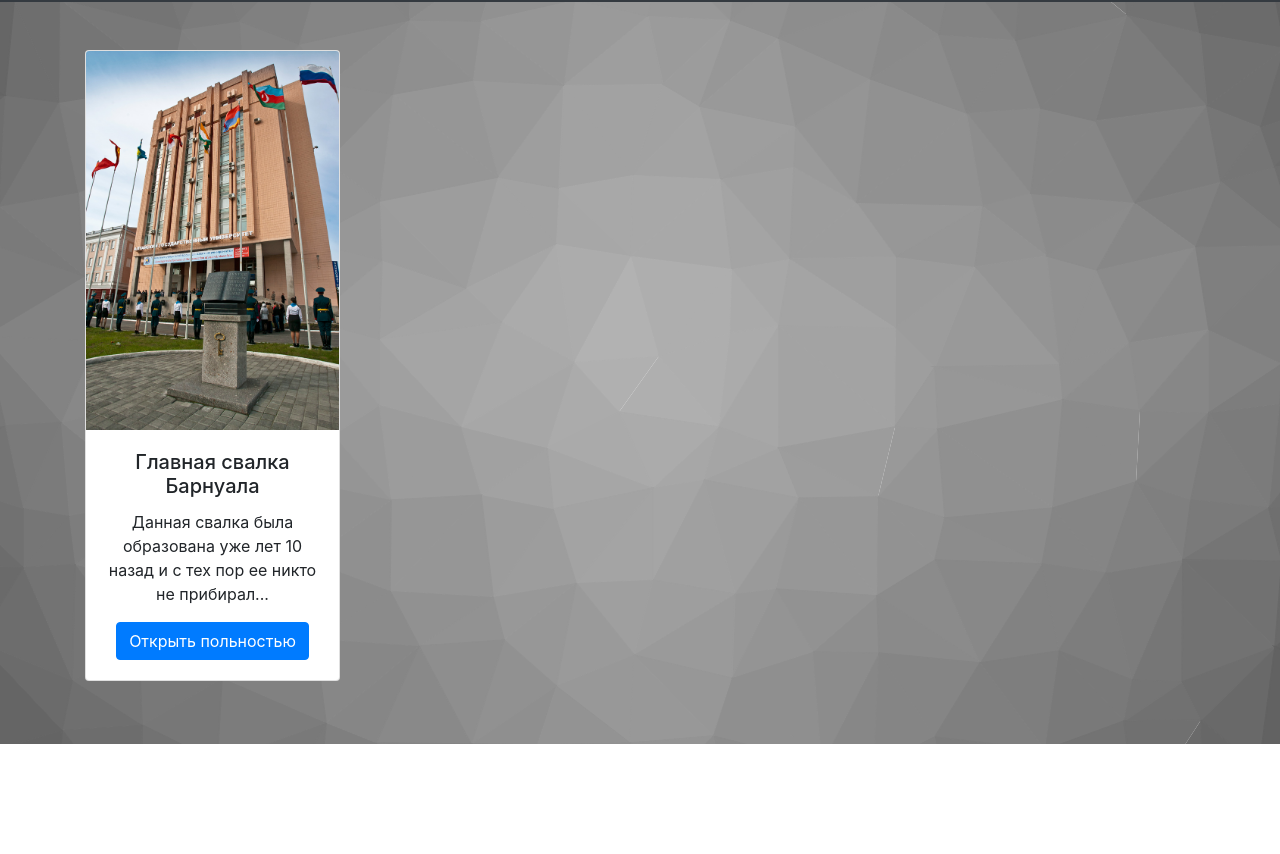
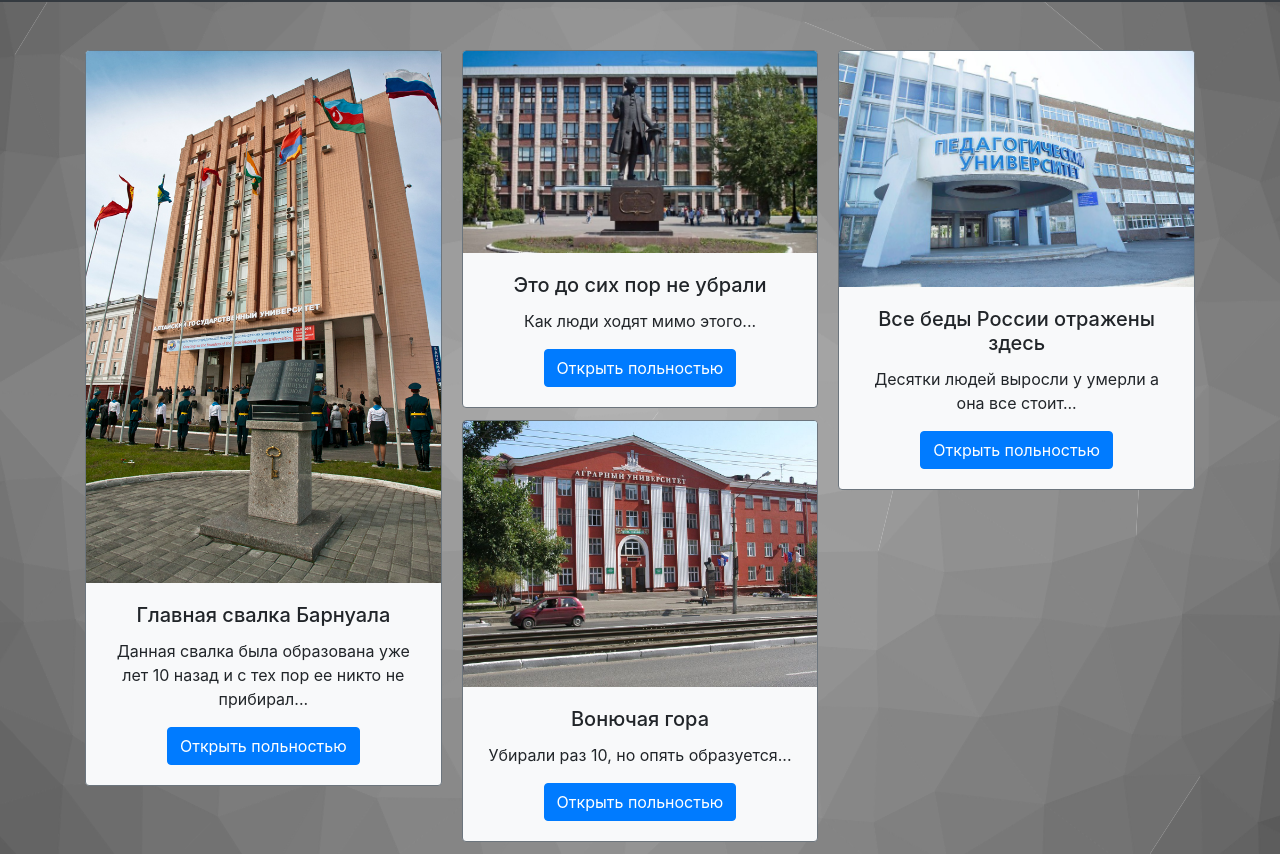
Before and after one commit to AZch/IllegalLandfillPortal, a plain HTML site: page index.html in a window 1280 px wide. Shown: the part 56-910 px from the top of the page. Before the commit the page ends 800 px from the top, so only its background shows below. Drawn offline with nearby package versions, Linux system fonts and the light colour scheme.

Commit message:
add adaptive content and 2 new page

```diff
--- a/index.html
+++ b/index.html
@@ -18,13 +18,6 @@
 		    background-image: url(images/background.png); /* Путь к фоновому изображению */
 		    background-attachment: fixed; /* Фиксируем фон веб-страницы */
 		    background-position: center center;
-		   }
-			.imgh {
-				min-height: 700px;
-			}
-
-			.maxih {
-				max-height: 400px;
 		   }
 
 		</style>
@@ -66,118 +59,47 @@
 				</div>
 		</nav>
 
-		<div>
+		<div class="container pt-5">
+			<div class="card-columns" style="display: inline-block">
 
-			<div class="container pt-5">
 
-				<div class="row ">
-					<div class="col-sm-3 ">
-						<div class="card  text-center mb-5 rounded">
+				<div class="card bg-light border-secondary text-center">
 					<img src="images/dump1.jpg" class="card-img-top " alt="images/dump1.jpg">
 					<div class="card-body ">
 						<h5 class="card-title">Главная свалка Барнуала</h5>
 						<p class="card-text">Данная свалка была образована уже лет 10 назад и с тех пор ее никто не прибирал...</p>
-								<a href="#" class="btn btn-primary center">Открыть польностью</a>
+						<a href="#" class="btn btn-primary ">Открыть польностью</a>
 					</div>
 				</div>
-					</div>
-
-<!--
-					<div class="col-sm-3 ">
-						<div class="card   mb-5 rounded">
-							<img src="images/dump2.jpg" class="card-img-top maxh" alt="images/dump1.jpg">
-							<div class="card-body maxh">
+				<div class="card bg-light border-secondary text-center">
+					<img src="images/dump2.jpg" class="card-img-top " alt="images/dump1.jpg">
+					<div class="card-body ">
 						<h5 class="card-title">Это до сих пор не убрали</h5>
 						<p class="card-text">Как люди ходят мимо этого...</p>
-								<a href="#" class="btn btn-primary center">Открыть польностью</a>
+						<a href="#" class="btn btn-primary ">Открыть польностью</a>
 					</div>
+				</div>
+				<div class="card bg-light border-secondary text-center">
+					<img src="images/dump3.jpg" class="card-img-top " alt="images/dump1.jpg">
+					<div class="card-body ">
+						<h5 class="card-title">Вонючая гора</h5>
+						<p class="card-text">Убирали раз 10, но опять образуется...</p>
+						<a href="#" class="btn btn-primary ">Открыть польностью</a>
+					</div>
+				</div>
+				<div class="card bg-light border-secondary text-center">
+					<img src="images/dump4.jpg" class="card-img-top" alt="images/dump1.jpg">
+					<div class="card-body">
+						<h5 class="card-title">Все беды России отражены здесь</h5>
+						<p class="card-text">Десятки людей выросли у умерли а она все стоит...</p>
+						<a href="#" class="btn btn-primary ">Открыть польностью</a>
 					</div>
 				</div>
 
 
-					<div class="col-sm-3 ">
-						<div class="card   mb-5 rounded">
-							<img src="images/dump3.jpg" class="card-img-top maxh" alt="images/dump1.jpg">
-							<div class="card-body maxh">
-								<h5 class="card-title">Вонючая гора</h5>
-								<p class="card-text">Убирали раз 10, но опять образуется...</p>
-								<a href="#" class="btn btn-primary center">Открыть польностью</a>
-							</div>
+
 			</div>
 		</div>
 
-					<div class="col-sm-3 ">
-						<div class="card   mb-5 rounded">
-							<img src="images/dump4.jpg" class="card-img-top maxh" alt="images/dump1.jpg">
-							<div class="card-body maxh">
-								<h5 class="card-title">Все беды России отражены здесь</h5>
-								<p class="card-text">Десятки людей выросли у умерли а она все стоит...</p>
-								<a href="#" class="btn btn-primary center">Открыть польностью</a>
-							</div>
-						</div>
-					</div>
-
-					<div class="col-sm-3 ">
-						<div class="card   mb-5 rounded">
-							<img src="images/dump1.jpg" class="card-img-top" alt="images/dump1.jpg">
-							<div class="card-body">
-								<h5 class="card-title">Главная свалка Барнуала</h5>
-								<p class="card-text">Данная свалка была образована уже лет 10 назад и с тех пор ее никто не прибирал...</p>
-								<a href="#" class="btn btn-primary center">Открыть польностью</a>
-							</div>
-						</div>
-					</div>
-
-					<div class="col-sm-3 ">
-							<div class="card   mb-5 rounded">
-								<img src="images/dump1.jpg" class="card-img-top" alt="images/dump1.jpg">
-								<div class="card-body">
-									<h5 class="card-title">Главная свалка Барнуала</h5>
-									<p class="card-text">Данная свалка была образована уже лет 10 назад и с тех пор ее никто не прибирал...</p>
-									<a href="#" class="btn btn-primary center">Открыть польностью</a>
-								</div>
-							</div>
-						</div>
-
-						<div class="col-sm-3 ">
-								<div class="card   mb-5 rounded">
-									<img src="images/dump1.jpg" class="card-img-top" alt="images/dump1.jpg">
-									<div class="card-body">
-										<h5 class="card-title">Главная свалка Барнуала</h5>
-										<p class="card-text">Данная свалка была образована уже лет 10 назад и с тех пор ее никто не прибирал...</p>
-										<a href="#" class="btn btn-primary center">Открыть польностью</a>
-									</div>
-								</div>
-							</div>
-
-							<div class="col-sm-3 ">
-									<div class="card   mb-5 rounded">
-										<img src="images/dump1.jpg" class="card-img-top" alt="images/dump1.jpg">
-										<div class="card-body">
-											<h5 class="card-title">Главная свалка Барнуала</h5>
-											<p class="card-text">Данная свалка была образована уже лет 10 назад и с тех пор ее никто не прибирал...</p>
-											<a href="#" class="btn btn-primary center">Открыть польностью</a>
-										</div>
-									</div>
-								</div>
-
-								<div class="col-sm-3 ">
-										<div class="card   mb-5 rounded">
-											<img src="images/dump1.jpg" class="card-img-top" alt="images/dump1.jpg">
-											<div class="card-body">
-												<h5 class="card-title">Главная свалка Барнуала</h5>
-												<p class="card-text">Данная свалка была образована уже лет 10 назад и с тех пор ее никто не прибирал...</p>
-												<a href="#" class="btn btn-primary center">Открыть польностью</a>
-											</div>
-										</div>
-									</div>-->
-
-
-
-				</div>
-
-			</div>
-
-		</div>
 	</body>
 </html>
```
Also changed, not shown: editDump.html (added), openDump.html (added). Lines whose indentation alone changed are shown as unchanged.
